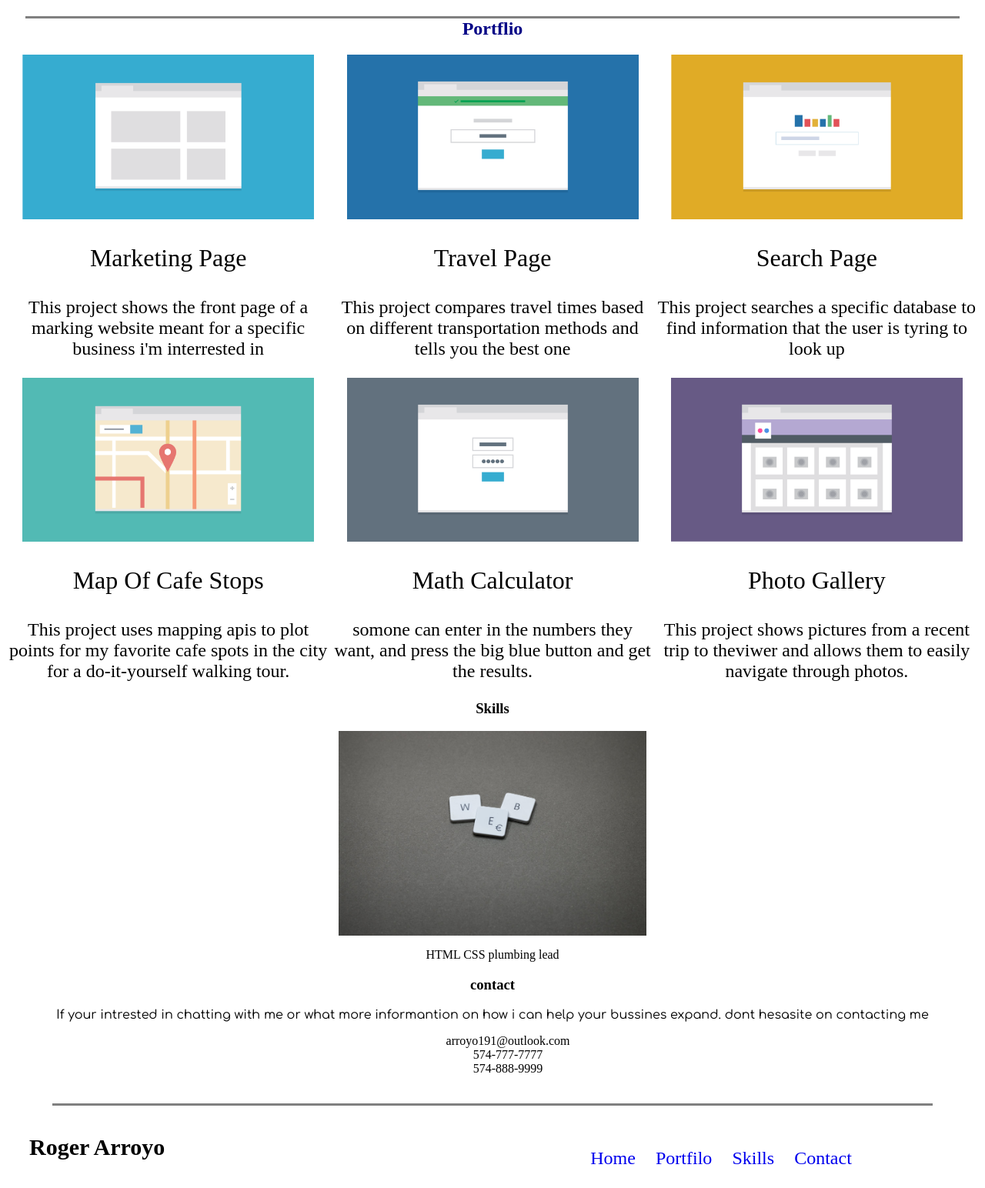
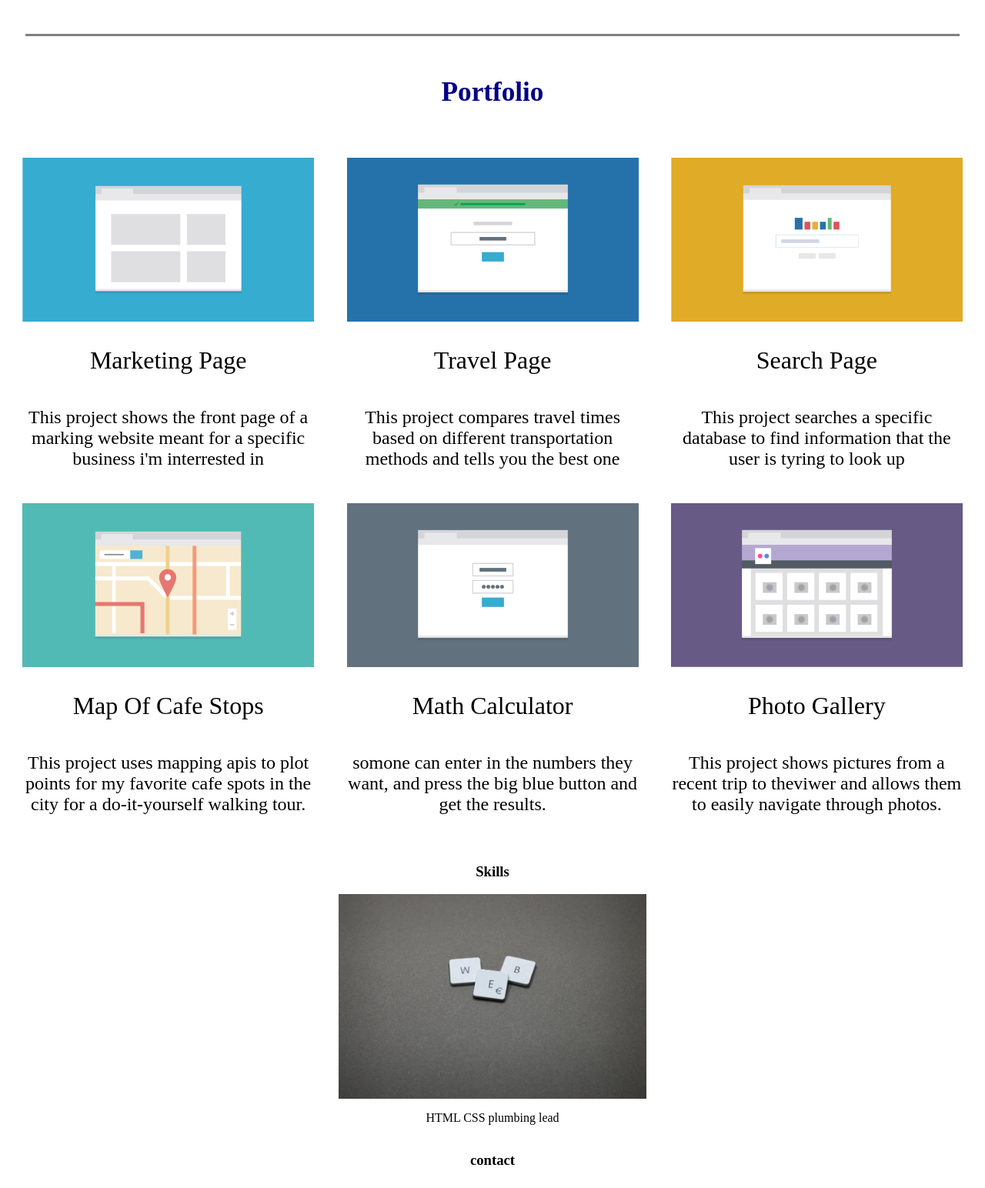
Before and after one commit to arroyo191/responsive-layout-project, a plain HTML site: page responsive -layout-project/index.html in a window 1280 px wide. Shown: the part 656-2200 px from the top of the page at 77% size. Drawn offline with Linux system fonts and the light colour scheme.

Commit message:
Add files via upload

```diff
--- a/responsive -layout-project/css/style.css
+++ b/responsive -layout-project/css/style.css
@@ -6,10 +6,11 @@ header {
 h1, h2, h3 h4 {
     color: #000085;
     text-transform: capitalize;
+    font-weight: 900;
 }
 
 h1 {
-
+    font-size: 3em;
     text-align: center;
 }
 
@@ -31,10 +32,16 @@ h2 {
     border-top: solid gray;
     margin-right: 25px;
     margin-left: 25px;
+    padding-top: 1.5em;
+    padding-bottom: 1em;
+    font-size: 3em;
 }
 
 h3{
+     width: 100%;
+    display: inline-block;
     text-align: center;
+
 }
 
 h4 {
@@ -86,6 +93,8 @@ footer {
     font-size: 1.5rem;
  margin-left: 30px;
  margin-right: 30px;
+ padding-top: 10px;
+ padding-bottom: 20px;
 }
 
 .subject {
@@ -152,7 +161,8 @@ footer {
 
 
 .top {
-    padding-top: 10px;
+    padding-top: 5px;
+    padding-bottom: 15px;
 
     float: right;
     font-size: 25px;
@@ -162,8 +172,12 @@ footer {
     @media (min-width: 768px) {
 
         h1 {
-            font-size: 40px;
+            font-size: 3.5em;
             padding: 18px;
+        }
+
+        h2 {
+            font-size: 2.2em;
         }
 
         ul {
@@ -205,6 +219,8 @@ footer {
         .about-page {
             margin-right: auto;
             margin-left: auto;
+            padding-left: 20px;
+            padding-right: 20px;
         }
 
         .col-1 {
@@ -233,6 +249,15 @@ footer {
          display: none;
       }
 
+      .last {
+          padding-right: 50px;
+          padding-left: 50px;
+      }
+
+      .info li {
+          padding: 5px;
+      }
+
 
         .clearfix::after {
             content: "";
@@ -245,19 +270,24 @@ footer {
 
     @media (min-width: 1024px) {
 
-        #top {
+        h1 {
+            text-align: center;
+            float: left;
+            width: 40%;
             margin: 0;
-            float: left;
-            width: 50%;
+            font-size: 4em;
         }
 
-        .top {
-            display: none;
+        .qoute {
+            font-size: 3em;
         }
 
-        .main-nav li {
-            float: right;
-            margin-top: 20px;
+        ul {
+            padding-bottom: 20px;
+            text-align: right;
+            display: inline-block;
+            margin-top: 26px;
+            width: 50%;
         }
 
         .col-1 {
@@ -275,5 +305,25 @@ footer {
             width: 33.33%;
         }
 
+        h4 {
+            float: left;
+            width: 50%;
+            margin: 0;
+            padding-top: .8em;
 
-    }
+
+        }
+
+        .info {
+            width: 100%;
+            border-bottom: solid gray;
+        }
+
+        .gone {
+            float: right;
+            width: 50%;
+            margin: 0%;
+            padding-left: 0;
+            padding-bottom: 2em;
+            border: none;
+        }
--- a/responsive -layout-project/index.html
+++ b/responsive -layout-project/index.html
@@ -16,9 +16,9 @@
 
 
             <header id="home">
+                    <H1 id="top"> Roger Arroyo</H1>
+
                 <nav class="main-nav clearfix">
-
-                    <H1 id="top"> Roger Arroyo</H1>
                     <ul>
                         <li><a href="#home">home</a></li>
                         <li><a href="#portfilo">portfilo</a></li>
@@ -27,16 +27,16 @@
 
                     </ul>
                 </nav>
-                <div class="wraper">
+
                         <img class="first-pic clearfix" src="img/img-of-me.jpg.png" alt="Roger arroyo">
 
                         <p class="qoute clearfix">“Your work is going to fill a large part of your life, and the only way to be truly satisfied is to do what you believe is great work. And the only way to do great work is to love what you do.” — Steve Jobs</p>
-                </div>
+
 
 
             </header>
            <section>
-                <h2 id="portfilo">portflio</h2>
+                <h2 id="portfilo">portfolio</h2>
 
                 <div class="col-1">
                     <img class="page-one" src="img/portfolio-1.png" alt="marketing-page" >
@@ -83,7 +83,7 @@
             </section>
 
 
-            <h3 id="skills"> Skills</h3>
+            <H3 id="skills"> Skills</H3>
                 <img class="skills-pic" src="img/skills.jpg" alt="web-in-keybord">
                 <p class=" skills">HTML CSS plumbing lead </p>
 
@@ -99,14 +99,14 @@
                         <li>574-888-9999</li>
                     </ul>
 
-                    <H4> Roger Arroyo</H4>
+                    <H4 class="clearfix"> Roger Arroyo</H4>
 
                     <footer>
 
 
 
                         <nav class="end-nav ">
-                            <ul class="gone ">
+                            <ul class="gone clearfix">
                                 <li><a href="#home">home</a></li>
                                 <li><a href="#portfilo">portfilo</a></li>
                                 <li><a href="#skills">skills</a></li>
```
